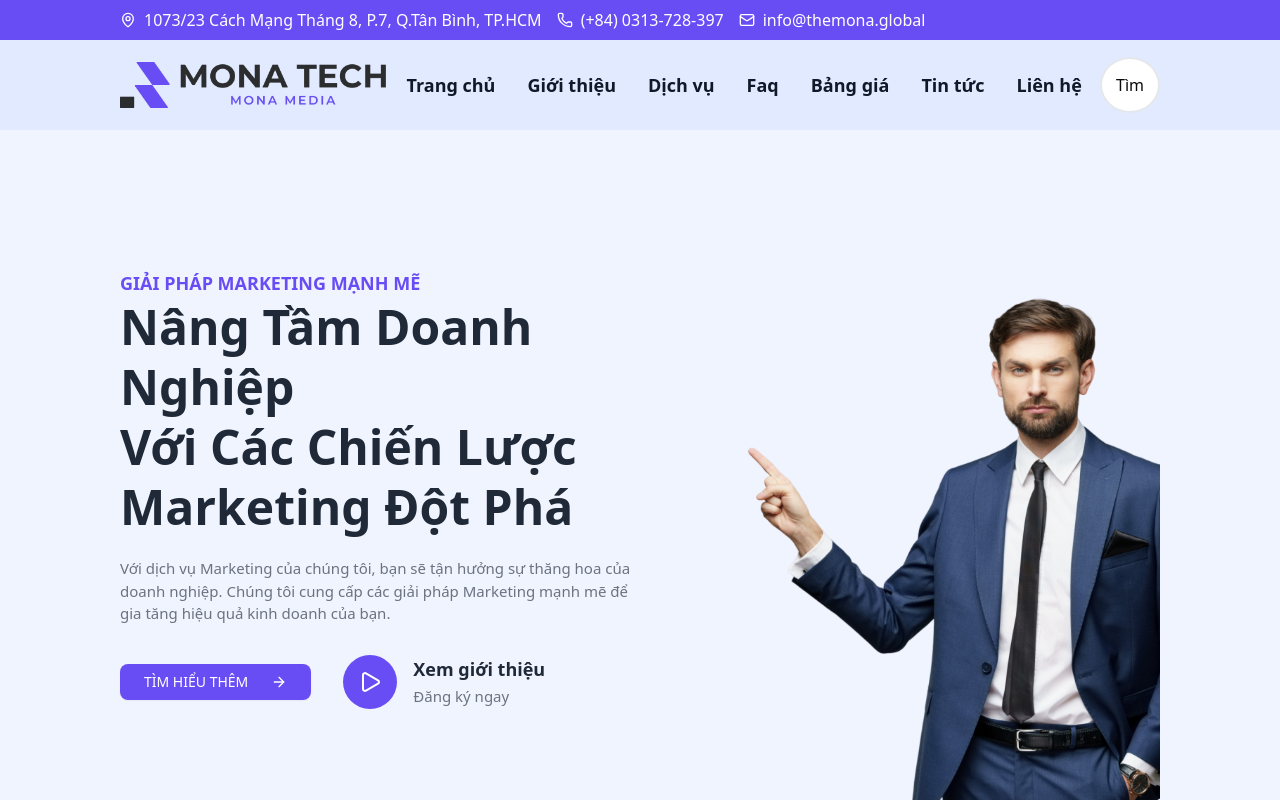
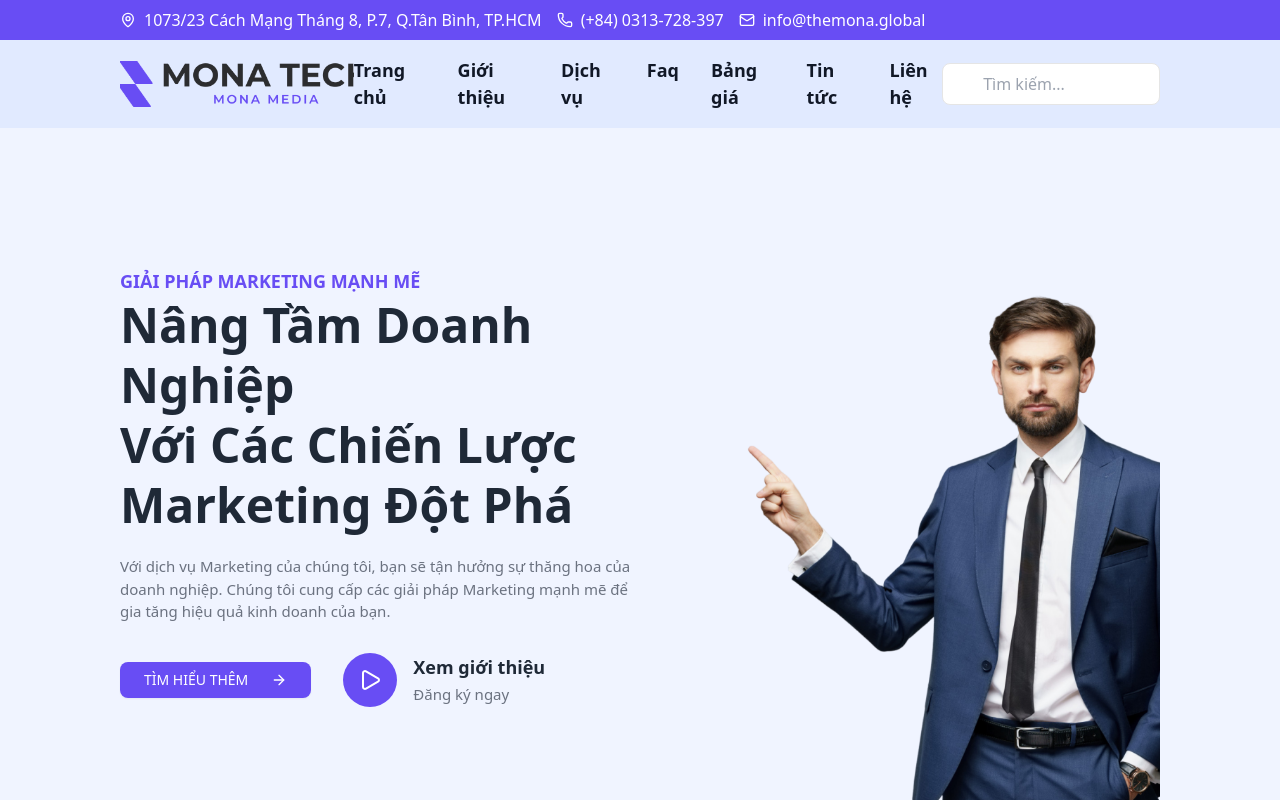
Before and after one commit to huuhoang150424/bt_fe, a Vue app: page / in a window 1280 px wide. Shown: the top 800 px of the page. Built offline with nearby package versions, Linux system fonts and the light colour scheme.

Commit message:
tích hợp search post

```diff
--- a/src/components/user/header.vue
+++ b/src/components/user/header.vue
@@ -1,5 +1,6 @@
 <template>
   <div>
+    <!-- Phần top bar -->
     <div class="wrapper bg-primaryColor py-[8px]">
       <ul class="text-white flex items-center gap-[15px]">
         <li class="flex items-center gap-2">
@@ -19,8 +20,10 @@
       </ul>
     </div>
 
+    <!-- Phần menu chính -->
     <div class="bg-[#e1eaff]">
       <div class="flex justify-between items-center wrapper py-[17px]">
+        <!-- Logo -->
         <router-link to="/">
           <img
             src="../../../public/logo.png"
@@ -29,7 +32,7 @@
           />
         </router-link>
 
-        <div>
+        <!-- Menu -->
         <ul class="flex gap-8">
           <li v-for="item in navItems" :key="item.name">
             <router-link
@@ -40,16 +43,15 @@
             </router-link>
           </li>
         </ul>
-        </div>
 
-        <div
-          class="px-[14px] py-[14px] rounded-[100%] border-[2px] border-gray-200 bg-white"
-        >
-          <span>Tìm</span>
+        <!-- Tìm kiếm -->
+        <div class="relative w-[250px]">
+          <Search v-model="searchTerm" />
         </div>
       </div>
     </div>
 
+    <!-- Banner Header -->
     <div v-if="route.name !== 'home'" class="relative">
       <img
         src="../../../public/bg-header.jpg"
@@ -81,11 +83,14 @@
   </div>
 </template>
 
-<script setup>
+<script setup lang="ts">
+import { ref } from 'vue';
 import { useRoute } from 'vue-router';
 import { Phone, Mail, MapPin } from 'lucide-vue-next';
+import Search from '@/components/user/search.vue';
 
 const route = useRoute();
+const searchTerm = ref('');
 
 const navItems = [
   { name: 'Trang chủ', path: '/' },
--- /dev/null
+++ b/src/components/user/search.vue
@@ -0,0 +1,74 @@
+<template>
+<div class="relative w-full max-w-sm">
+    <input type="text" v-model="searchQuery" @input="$emit('update:modelValue', searchQuery)" placeholder="Tìm kiếm..." class="w-full pl-10 pr-4 py-2 border rounded-lg focus:outline-none focus:ring-2 focus:ring-blue-500" />
+    <span class="absolute inset-y-0 left-0 pl-3 flex items-center text-gray-400">
+        <i class="fas fa-search"></i>
+    </span>
+
+    <!-- Dropdown kết quả -->
+    <ul v-if="results.length && searchQuery.trim()" class="absolute z-50 top-full mt-2 w-full bg-white border rounded-lg shadow-lg max-h-60 overflow-y-auto">
+        <li v-for="item in results" @click="goToPost(item.id)" :key="item.id" class="p-2 hover:bg-gray-100 cursor-pointer">
+            <strong>{{ item.title }}</strong>
+            <p class="text-sm text-gray-600">{{ item.excerpt || item.content?.slice(0, 60) + '...' }}</p>
+        </li>
+        <li v-if="!results.length" class="p-2 text-sm text-gray-500">Không có kết quả</li>
+    </ul>
+</div>
+</template>
+
+<script setup lang="ts">
+import {
+    ref,
+    watch,
+    defineProps,
+    defineEmits
+} from 'vue';
+import {
+    ApiUrl
+} from '@/constant/api-url';
+import {
+    useRouter
+} from 'vue-router';
+
+const router = useRouter();
+
+const props = defineProps < {
+    modelValue: string
+} > ();
+const emit = defineEmits < {
+    (e: 'update:modelValue', value: string): void
+} > ();
+
+const searchQuery = ref(props.modelValue || '');
+const results = ref < any[] > ([]);
+
+watch(() => props.modelValue, val => {
+    if (val !== searchQuery.value) {
+        searchQuery.value = val;
+    }
+});
+
+watch(searchQuery, async (val) => {
+    emit('update:modelValue', val);
+    if (val.trim() === '') {
+        results.value = [];
+        return;
+    }
+    try {
+        const res = await fetch(`${ApiUrl}/post/search/${val.trim()}`);
+        const data = await res.json();
+        results.value = data.data || [];
+    } catch (err) {
+        console.error('Search failed:', err);
+        results.value = [];
+    }
+});
+
+// Điều hướng đến chi tiết bài viết
+const goToPost = (postId: string) => {
+    router.push(`/news/${postId}`);
+    results.value = [];
+    searchQuery.value = '';
+    emit('update:modelValue', '');
+};
+</script>
```
Lines whose indentation alone changed are shown as unchanged.
